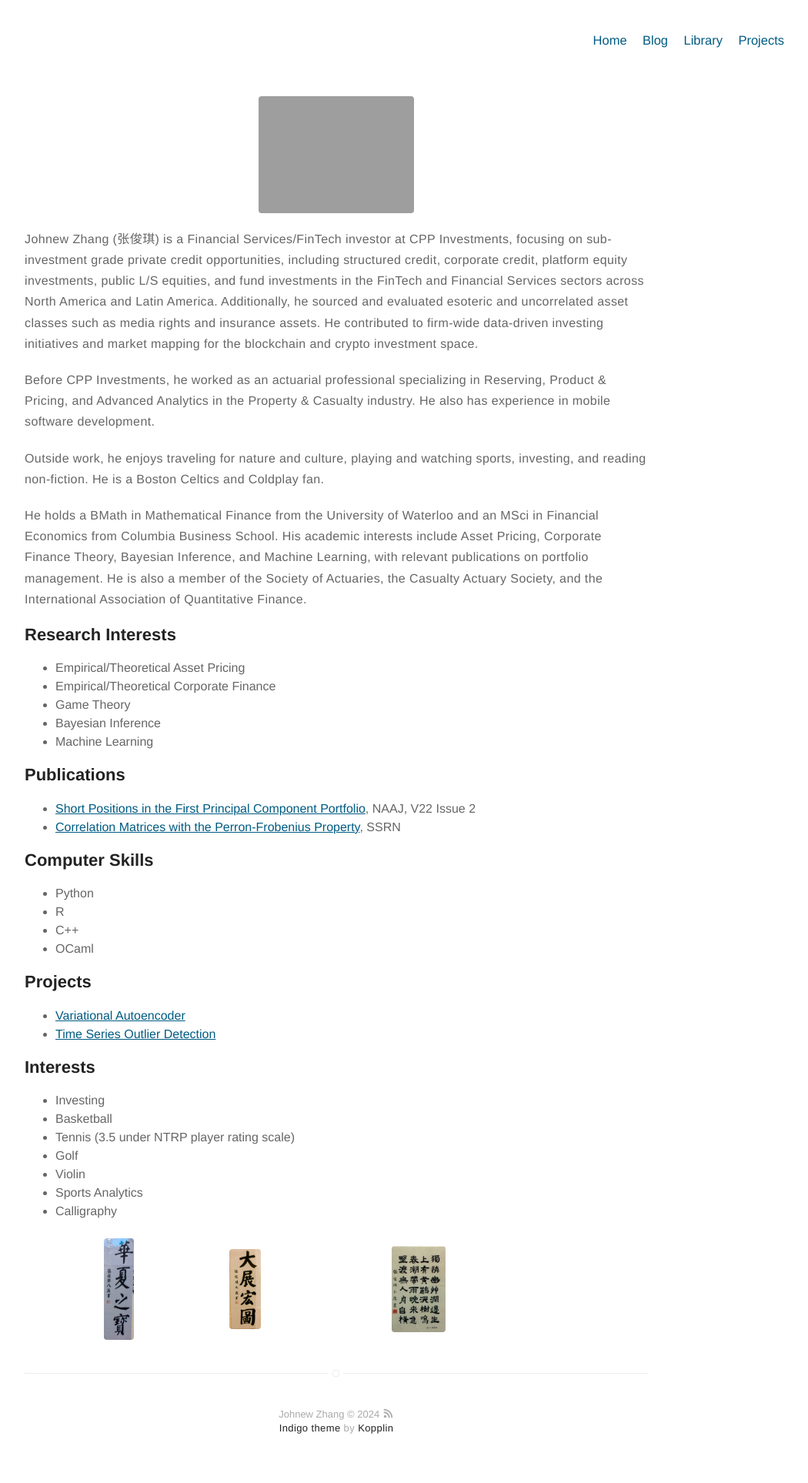
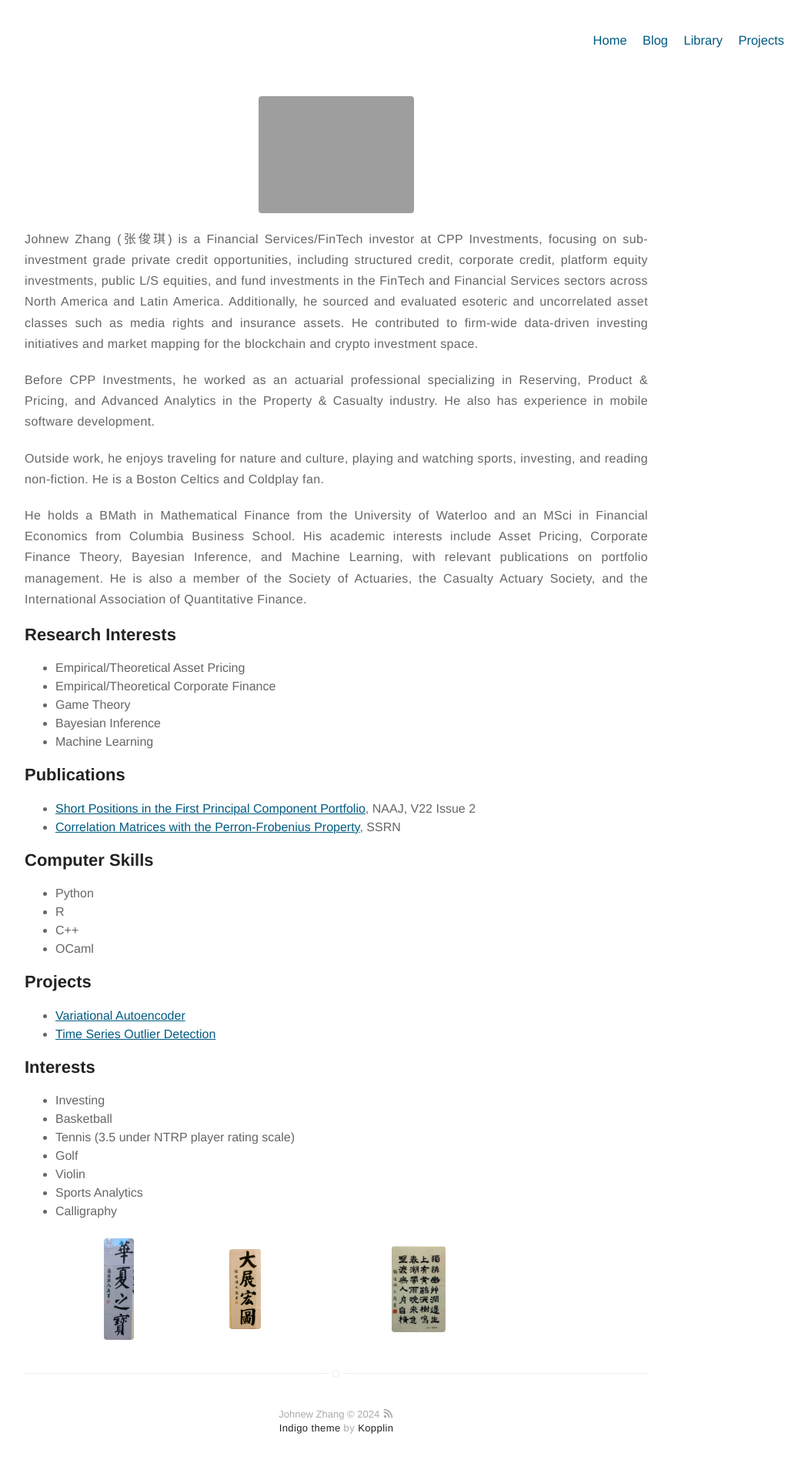
Before and after one commit to WizardKingZ/WizardKingZ.github.io, a Jekyll site: the page built from about.md, in a window 1280 px wide. Shown: the whole page at 77% size, without its empty margins (203-1253 px from the left). Built offline with Jekyll 4.4.1, drawn with Linux system fonts in a browser that asks for light colours.

Commit message:
Update about.md

```diff
--- a/about.md
+++ b/about.md
@@ -4,13 +4,13 @@
 ---
 ![Profile Image]({{ site.url }}/{{ site.picture }})
 
-<p>Johnew Zhang (张俊琪) is a Financial Services/FinTech investor at CPP Investments, focusing on sub-investment grade private credit opportunities, including structured credit, corporate credit, platform equity investments, public L/S equities, and fund investments in the FinTech and Financial Services sectors across North America and Latin America. Additionally, he sourced and evaluated esoteric and uncorrelated asset classes such as media rights and insurance assets. He contributed to firm-wide data-driven investing initiatives and market mapping for the blockchain and crypto investment space. </p>
+<p align="justify">Johnew Zhang (张俊琪) is a Financial Services/FinTech investor at CPP Investments, focusing on sub-investment grade private credit opportunities, including structured credit, corporate credit, platform equity investments, public L/S equities, and fund investments in the FinTech and Financial Services sectors across North America and Latin America. Additionally, he sourced and evaluated esoteric and uncorrelated asset classes such as media rights and insurance assets. He contributed to firm-wide data-driven investing initiatives and market mapping for the blockchain and crypto investment space. </p>
 
-<p>Before CPP Investments, he worked as an actuarial professional specializing in Reserving, Product & Pricing, and Advanced Analytics in the Property & Casualty industry. He also has experience in mobile software development.</p>
+<p align="justify">Before CPP Investments, he worked as an actuarial professional specializing in Reserving, Product & Pricing, and Advanced Analytics in the Property & Casualty industry. He also has experience in mobile software development.</p>
 
-<p>Outside work, he enjoys traveling for nature and culture, playing and watching sports, investing, and reading non-fiction. He is a Boston Celtics and Coldplay fan.</p>
+<p align="justify">Outside work, he enjoys traveling for nature and culture, playing and watching sports, investing, and reading non-fiction. He is a Boston Celtics and Coldplay fan.</p>
 
-<p>He holds a BMath in Mathematical Finance from the University of Waterloo and an MSci in Financial Economics from Columbia Business School. His academic interests include Asset Pricing, Corporate Finance Theory, Bayesian Inference, and Machine Learning, with relevant publications on portfolio management. He is also a member of the Society of Actuaries, the Casualty Actuary Society, and the International Association of Quantitative Finance. </p>
+<p align="justify">He holds a BMath in Mathematical Finance from the University of Waterloo and an MSci in Financial Economics from Columbia Business School. His academic interests include Asset Pricing, Corporate Finance Theory, Bayesian Inference, and Machine Learning, with relevant publications on portfolio management. He is also a member of the Society of Actuaries, the Casualty Actuary Society, and the International Association of Quantitative Finance. </p>
 
 <h2>Research Interests</h2>
 
```
